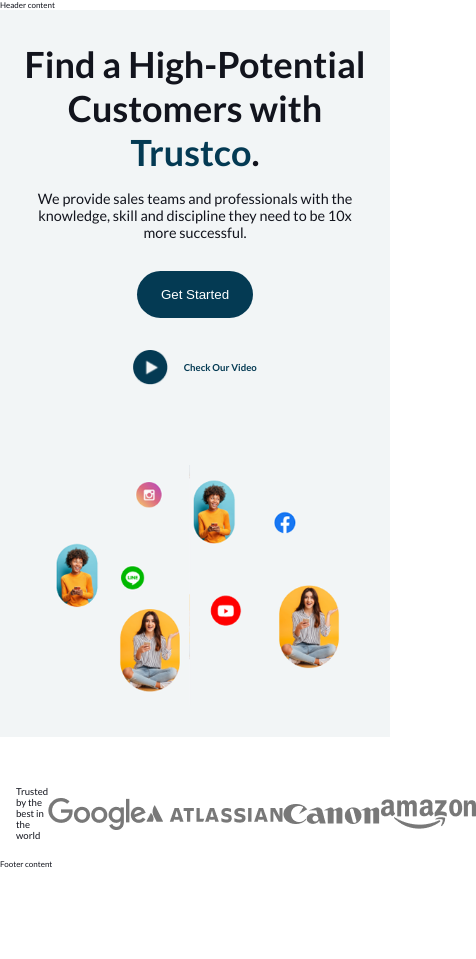
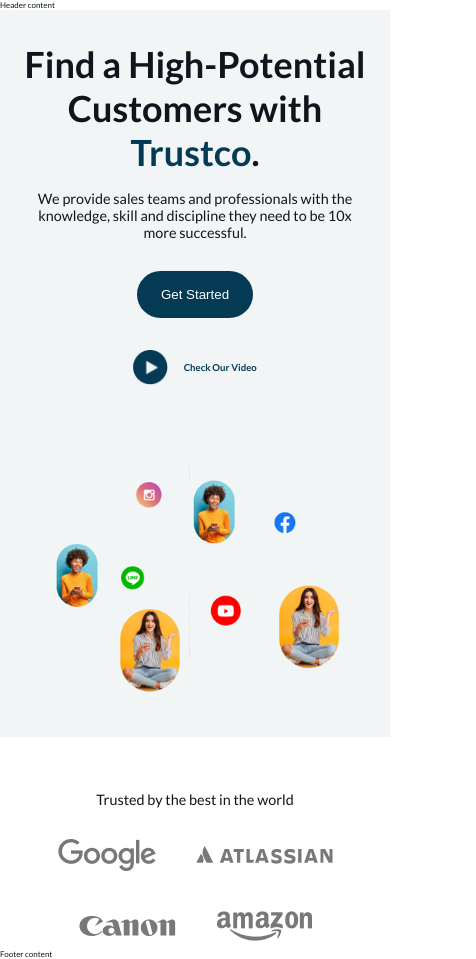
Before and after one commit to ArjunNarzary/trustco-landing-page, a plain HTML site: page index.html in a window 390 px wide. Shown: the whole page, 476 px wide, since content can reach past the window. Before the commit the page ends 869 px from the top, so only its background shows below. Drawn offline with Linux system fonts and the light colour scheme.

Commit message:
Trusted brand responsiveness (#6)
* Added hero section content and assets

* Added media queries to make hero section responsive

* Added trusted brand section for desktop screen

* Added media query for trusted brand section responsiveness

---------

Co-authored-by: Arjun Narzary <arjunn@byteridge.com>

```diff
--- a/style.css
+++ b/style.css
@@ -223,9 +223,6 @@
   justify-content: space-evenly;
   align-items: center;
   padding-top: 5rem;
-  p {
-    font-size: var(--font-sm);
-  }
 
   .trusted-brand-icon-container {
     flex-grow: 1;
@@ -234,4 +231,20 @@
     align-items: center;
   }
 }
+
+@media (max-width: 768px) {
+  #trusted-brands {
+    flex-direction: column;
+    justify-content: center;
+    gap: 2rem;
+
+    .trusted-brand-icon-container {
+      width: 100%;
+      justify-content: center;
+      gap: 5rem;
+      flex-wrap: wrap;
+    }
+  }
+}
+
 /* CSS FOR TRUSTED BRAND ICONS SECTION ENDS HERE */
```
